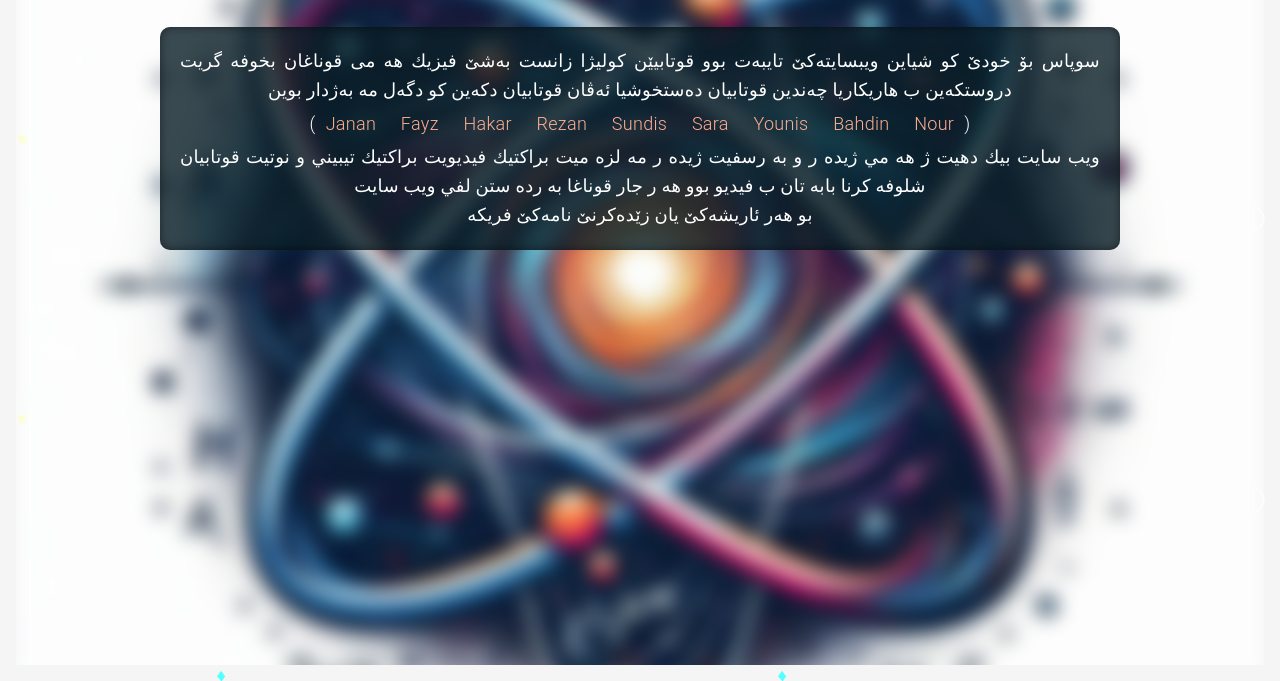
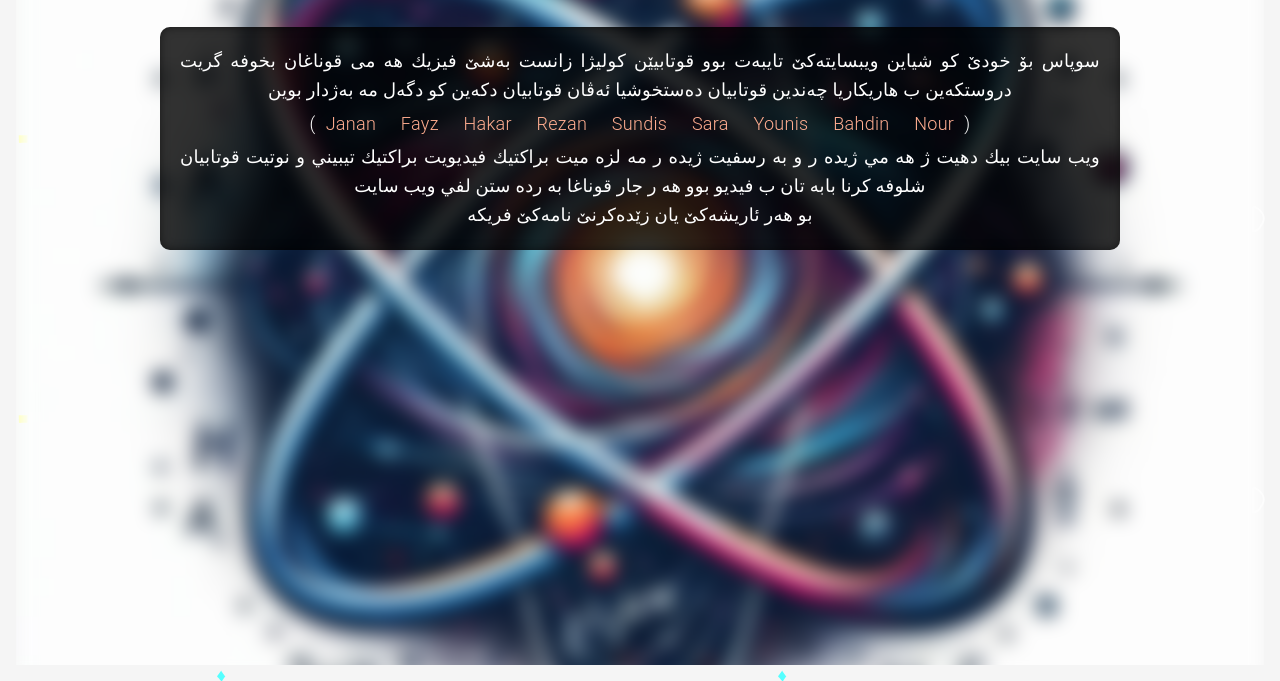
Before and after one commit to janansabah/Physicst, a plain HTML site: page Aboutus/aboutus.html in a window 1280 px wide. Shown: the part 151-832 px from the top of the page. Drawn offline with nearby package versions, Linux system fonts and the light colour scheme; a web font is replaced by a local one.

Commit message:
Update style.css

```diff
--- a/Aboutus/css/style.css
+++ b/Aboutus/css/style.css
@@ -965,7 +965,7 @@ body::before {
   z-index: 1; /* Ensures the content is above the blurred background */
   box-shadow: inset 0 0 10px rgba(0, 0, 0, 0.5);
   border-radius: 10px;
-  background-color: rgba(10, 30, 39, 0.8); /* Slightly transparent background for better readability */
+  background-color: rgba(0, 0, 0, 0.8); /* Slightly transparent background for better readability */
   padding: 20px;
   font-size: large;
   letter-spacing: 0.3px;
```
